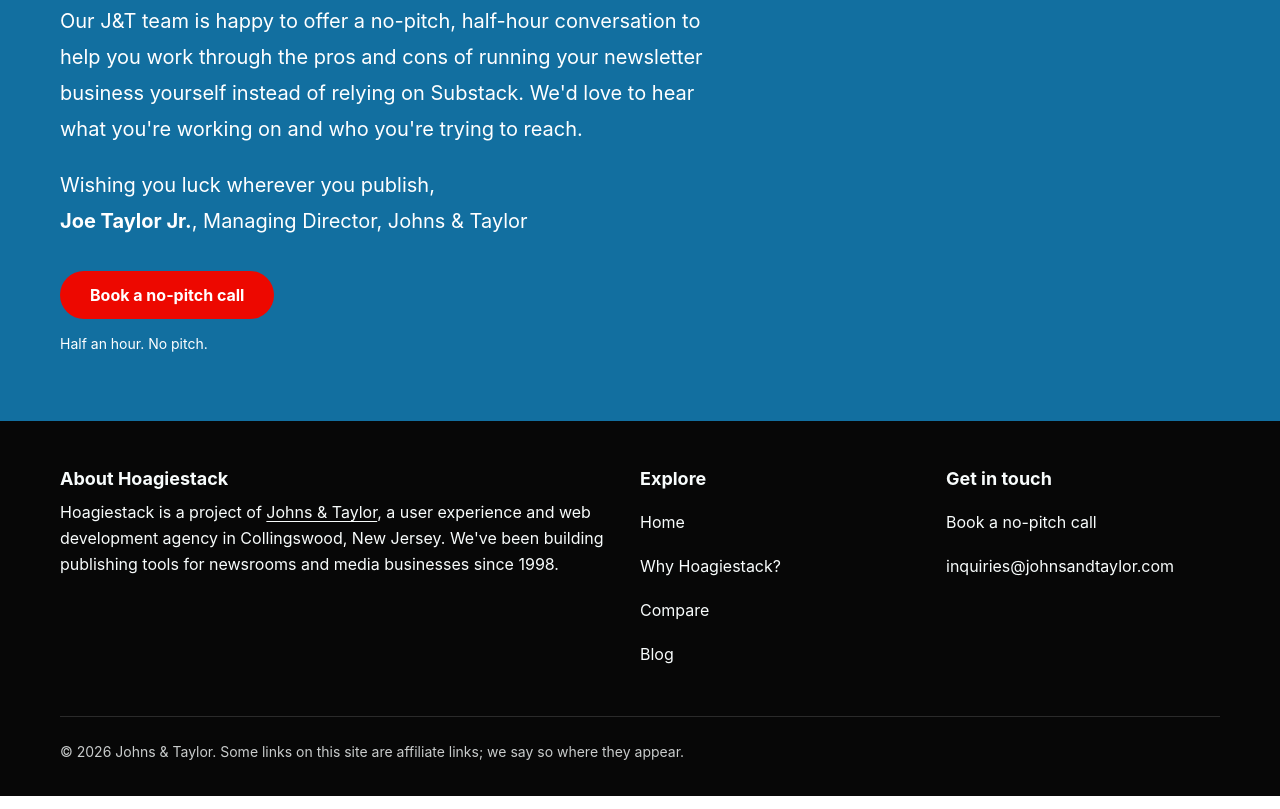
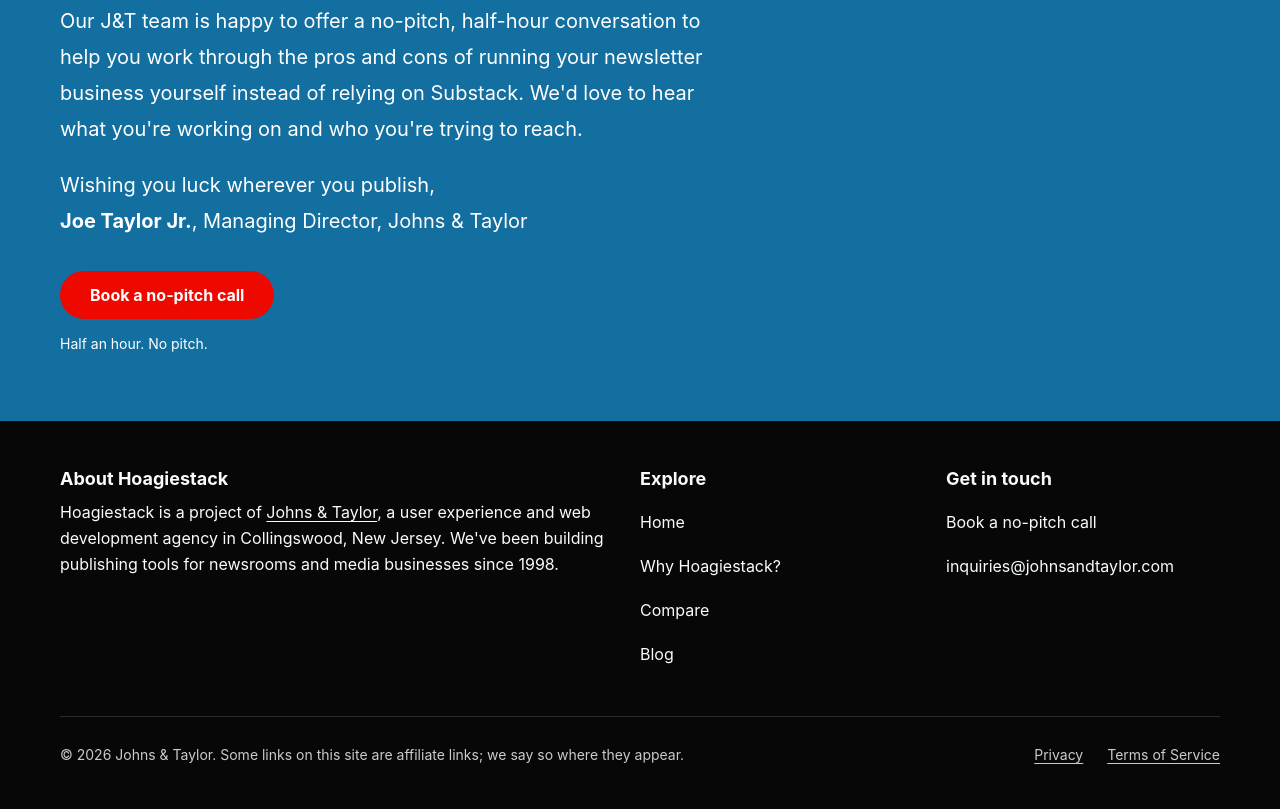
Before and after one commit to johnsandtaylor/jandt-hoagiestack-site, an Astro site: page / in a window 1280 px wide. Shown: the part 3236-4045 px from the top of the page. Built offline with nearby package versions, Linux system fonts and the light colour scheme; Astro itself is replaced by a stand-in of ours; a web font is replaced by a local one.

Commit message:
Link J&T Privacy and Terms of Service pages in the footer
Same URLs and labels as the johnsandtaylor-theme footer.

Co-Authored-By: Claude Opus 5.5 <noreply@anthropic.com>
Claude-Session: https://claude.ai/code/session_01SKakBwNX2gCZfnzbKpWDzE

```diff
--- a/src/layouts/Base.astro
+++ b/src/layouts/Base.astro
@@ -118,7 +118,15 @@ const year = new Date().getFullYear();
             </ul>
           </div>
         </div>
-        <p class="legal">© {year} Johns &amp; Taylor. Some links on this site are affiliate links; we say so where they appear.</p>
+        <div class="legal">
+          <p>© {year} Johns &amp; Taylor. Some links on this site are affiliate links; we say so where they appear.</p>
+          <nav aria-label="Legal">
+            <ul>
+              <li><a href="https://johnsandtaylor.com/privacy/">Privacy</a></li>
+              <li><a href="https://johnsandtaylor.com/terms/">Terms of Service</a></li>
+            </ul>
+          </nav>
+        </div>
       </div>
     </footer>
   </body>
--- a/src/styles/global.css
+++ b/src/styles/global.css
@@ -247,7 +247,14 @@ a:hover { color: var(--black); text-decoration-thickness: 2px; }
 .site-footer h2 { color: var(--off-white); font-size: 1.125rem; font-family: var(--font-body); margin-bottom: 0.75rem; }
 .site-footer ul { list-style: none; margin: 0; padding: 0; }
 .site-footer li a { display: inline-flex; align-items: center; min-height: 44px; min-width: 44px; }
-.site-footer .legal { border-top: 1px solid #2a2a2a; margin-top: 2.5rem; padding-top: 1.5rem; font-size: 0.875rem; color: #c9cccc; }
+.site-footer .legal {
+  border-top: 1px solid #2a2a2a; margin-top: 2.5rem; padding-top: 1rem; font-size: 0.875rem; color: #c9cccc;
+  display: flex; flex-wrap: wrap; align-items: center; justify-content: space-between; gap: 0.25rem 2rem;
+}
+.site-footer .legal p { margin: 0; }
+.site-footer .legal ul { display: flex; flex-wrap: wrap; gap: 0 1.5rem; }
+.site-footer .legal a { color: #c9cccc; text-decoration: underline; text-underline-offset: 0.2em; }
+.site-footer .legal a:hover { color: var(--off-white); }
 
 .sr-only { position: absolute; width: 1px; height: 1px; padding: 0; margin: -1px; overflow: hidden; clip: rect(0, 0, 0, 0); white-space: nowrap; border: 0; }
 
```
